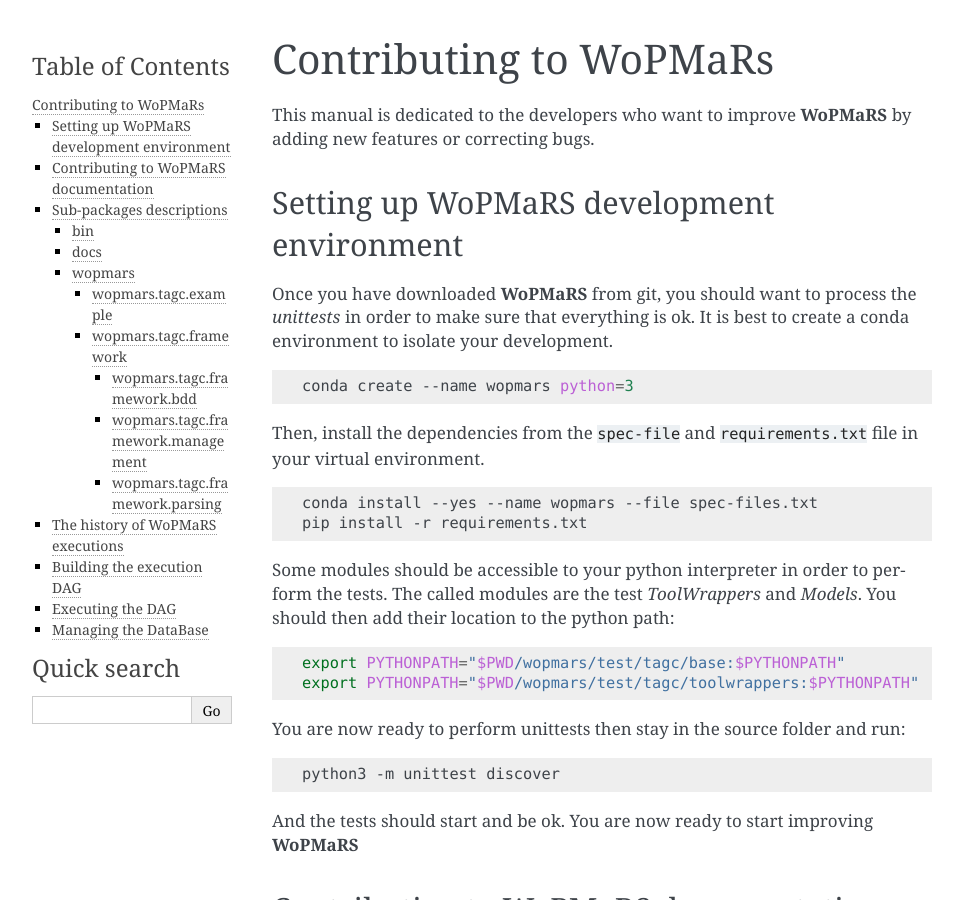
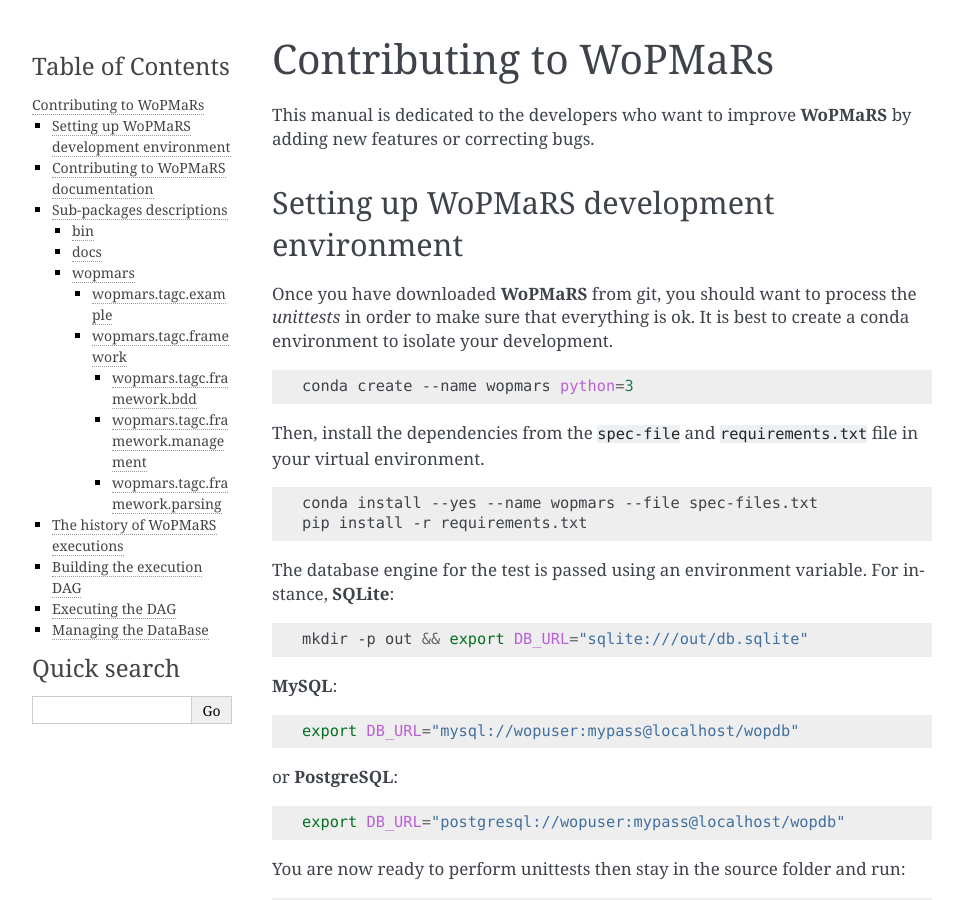
Before and after one commit to aitgon/wopmars, a Sphinx documentation site: the page built from docs/content/developer.rst, in a window 1280 px wide and 900 px high. Shown: the whole window, without its empty margins (148-1111 px from the left). Built offline with Sphinx 7.4.7, drawn with Linux system fonts in a browser that asks for light colours; pages that are not in the unit, such as notebooks, are missing from menus.

Commit message:
DOC Renamed developer manual

```diff
--- a/docs/content/contrib_wopmars.rst
+++ b/docs/content/developer.rst
@@ -20,14 +20,23 @@
     pip install -r requirements.txt
 
 
-Some modules should be accessible to your python interpreter in order to perform the tests. The called modules are the test `ToolWrappers` and `Models`. You should then add their location to the python path:
+The database engine for the test is passed using an environment variable. For instance, **SQLite**:
 
 .. code-block:: bash
 
-    export PYTHONPATH="$PWD/wopmars/test/tagc/base:$PYTHONPATH"
-    export PYTHONPATH="$PWD/wopmars/test/tagc/toolwrappers:$PYTHONPATH"
+    mkdir -p out && export DB_URL="sqlite:///out/db.sqlite"
 
+**MySQL**:
 
+.. code-block:: bash
+
+    export DB_URL="mysql://wopuser:mypass@localhost/wopdb"
+
+or **PostgreSQL**:
+
+.. code-block:: bash
+
+    export DB_URL="postgresql://wopuser:mypass@localhost/wopdb"
 
 You are now ready to perform unittests then stay in the source folder and run:
 
--- a/docs/index.rst
+++ b/docs/index.rst
@@ -37,7 +37,7 @@
    content/usage
    content/wrapper
    content/model
-   content/contrib_wopmars
+   content/developer
 
        intro
        use
```
Also changed, not shown: 1 other file.
